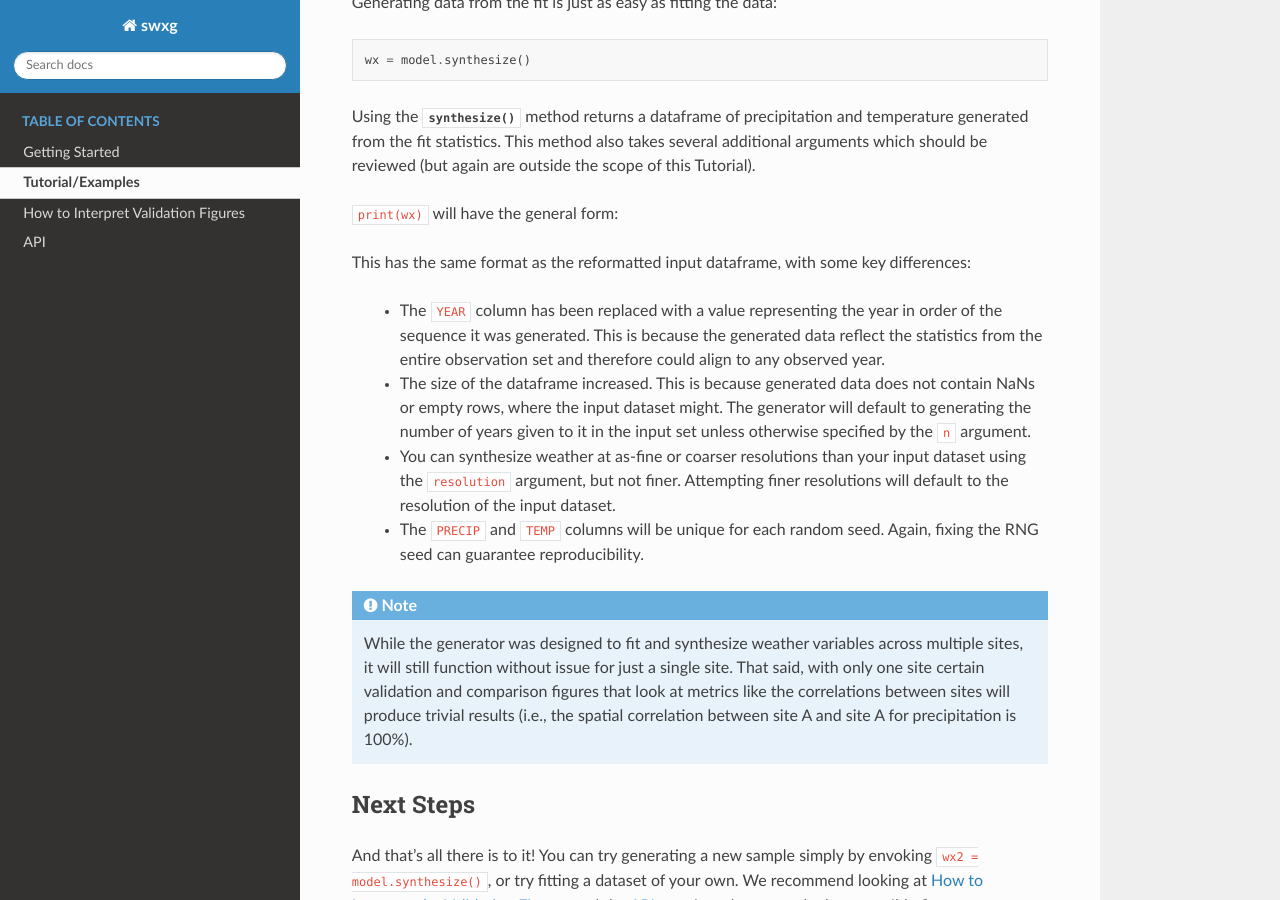
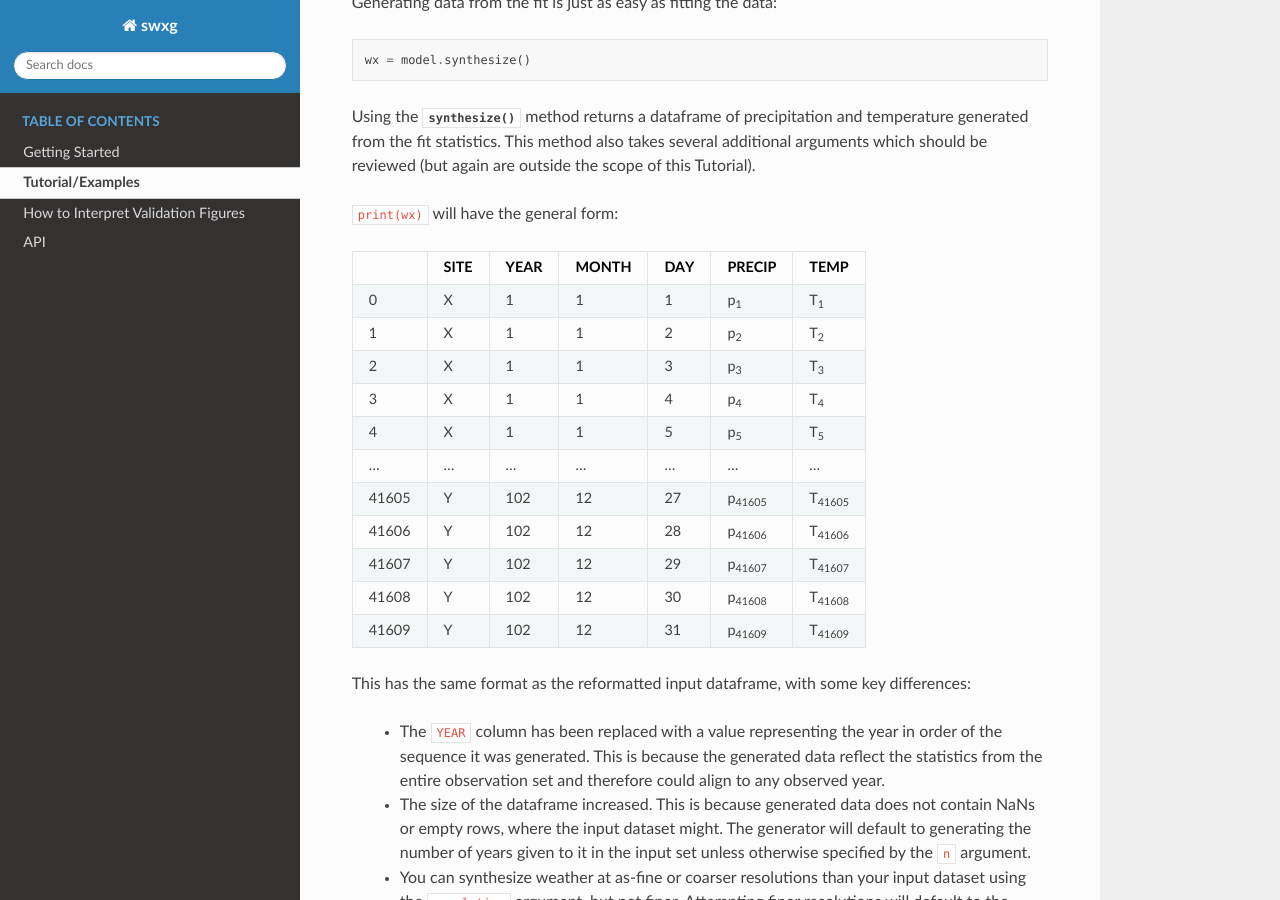
Before and after one commit to xthames/swxg, a Sphinx documentation site: the page built from docs/source/examples/index.rst, in a window 1280 px wide and 900 px high, scrolled down 4799 px. Built offline with Sphinx 7.4.7 and the Read the Docs theme 3.1.0, drawn with Linux system fonts in a browser that asks for light colours.

Commit message:
fixed the god-forsaken table in documentation

```diff
--- a/docs/source/examples/index.rst
+++ b/docs/source/examples/index.rst
@@ -160,15 +160,15 @@ Using the :meth:`synthesize() <swxg.SWXGModel.synthesize>` method returns a data
 
 ``print(wx)`` will have the general form:
 
-=====  ====  ====  =====  === ================  ================
- ..    SITE  YEAR  MONTH  DAY     PRECIP             TEMP
-=====  ====  ====  =====  === ================  ================
-  0     X      1     1     1    p\ :sub:`1`      T\ :sub:`1`
-  1     X      1     1     2    p\ :sub:`2`      T\ :sub:`2`
-  2     X      1     1     3    p\ :sub:`3`      T\ :sub:`3`
-  3     X      1     1     4    p\ :sub:`4`      T\ :sub:`4`
-  4     X      1     1     5    p\ :sub:`5`      T\ :sub:`5`
-...    ...   ...    ...   ...       ...              ...
+=====  ====  ====  =====  ===  ===============  ===============
+ ..    SITE  YEAR  MONTH  DAY      PRECIP             TEMP
+=====  ====  ====  =====  ===  ===============  ===============
+  0     X      1     1     1     p\ :sub:`1`      T\ :sub:`1`
+  1     X      1     1     2     p\ :sub:`2`      T\ :sub:`2`
+  2     X      1     1     3     p\ :sub:`3`      T\ :sub:`3`
+  3     X      1     1     4     p\ :sub:`4`      T\ :sub:`4`
+  4     X      1     1     5     p\ :sub:`5`      T\ :sub:`5`
+...    ...   ...    ...   ...        ...             ...
 41605   Y     102   12     27  p\ :sub:`41605`  T\ :sub:`41605`
 41606   Y     102   12     28  p\ :sub:`41606`  T\ :sub:`41606`
 41607   Y     102   12     29  p\ :sub:`41607`  T\ :sub:`41607`
```
